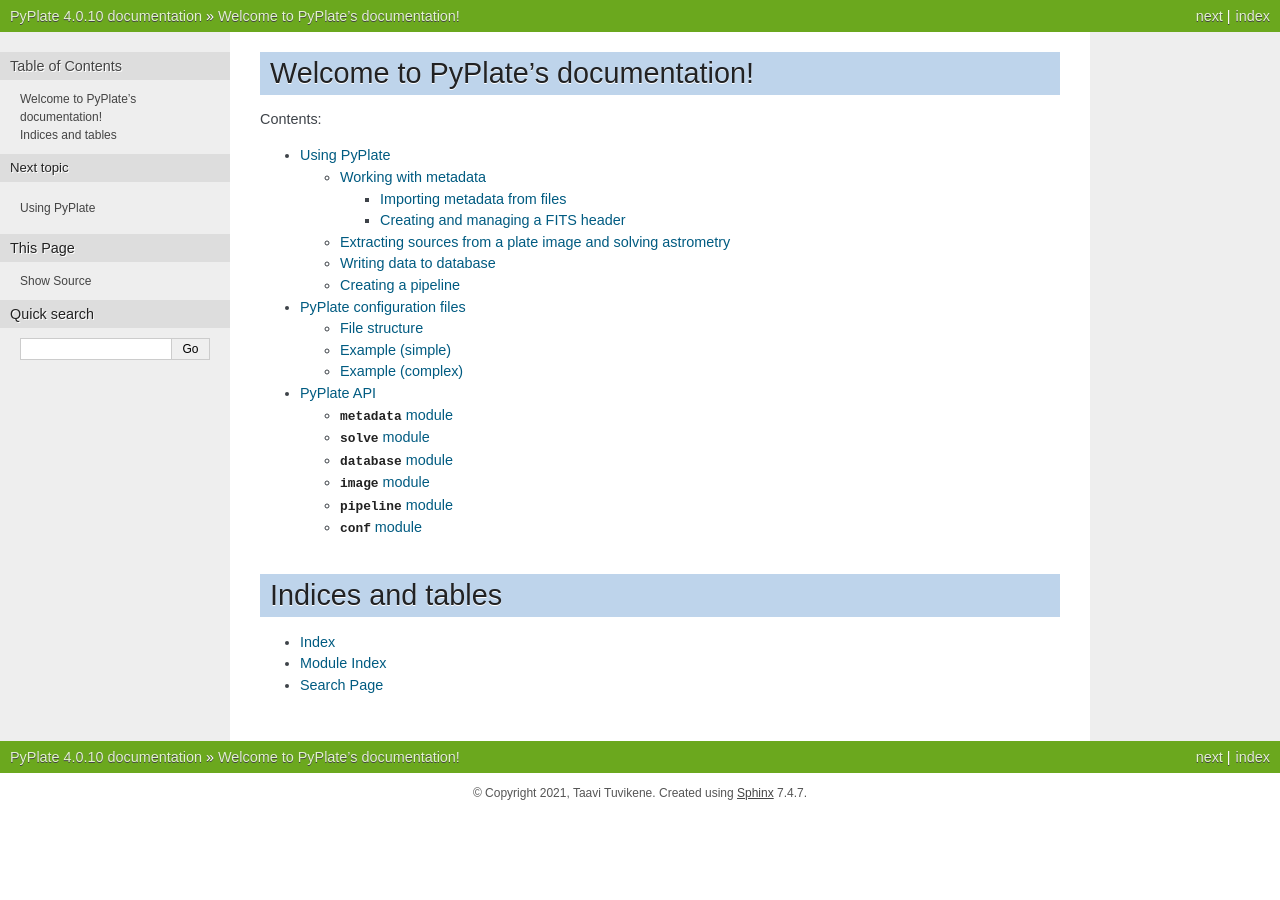
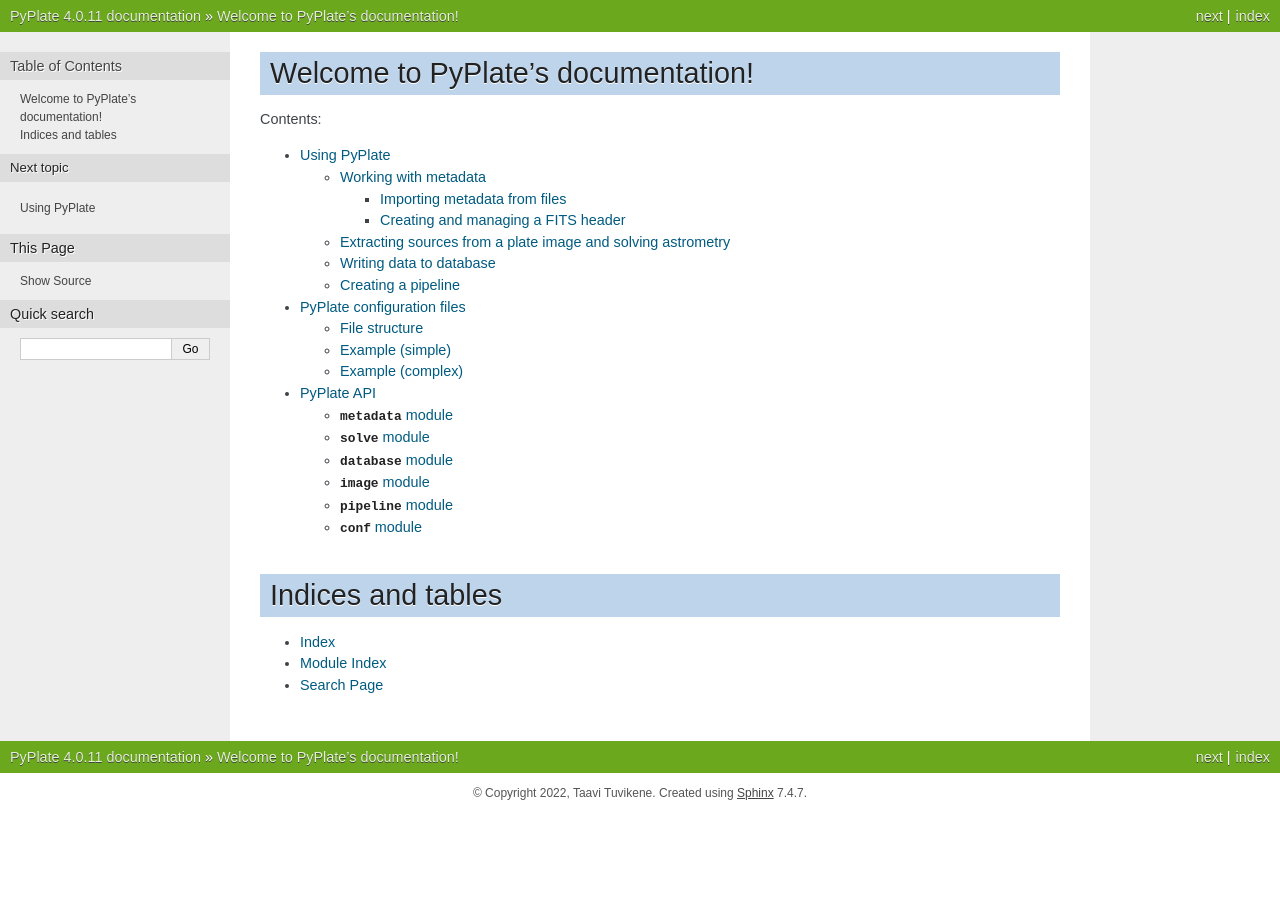
Before and after one commit to astrotuvi/pyplate, a Sphinx documentation site: the page built from docs/index.rst, in a window 1280 px wide. Built offline with Sphinx 7.4.7, drawn with Linux system fonts in a browser that asks for light colours.

Commit message:
Update to version 4.0.11

```diff
--- a/docs/conf.py
+++ b/docs/conf.py
@@ -47,7 +47,7 @@
 
 # General information about the project.
 project = u'PyPlate'
-copyright = u'2021, Taavi Tuvikene'
+copyright = u'2022, Taavi Tuvikene'
 
 # The version info for the project you're documenting, acts as replacement for
 # |version| and |release|, also used in various other places throughout the
@@ -56,7 +56,7 @@
 # The short X.Y version.
 version = '4.0'
 # The full version, including alpha/beta/rc tags.
-release = '4.0.10'
+release = '4.0.11'
 
 # The language for content autogenerated by Sphinx. Refer to documentation
 # for a list of supported languages.
--- a/pyplate/_version.py
+++ b/pyplate/_version.py
@@ -1 +1 @@
-__version__ = '4.0.11.dev1'
+__version__ = '4.0.11'
```
